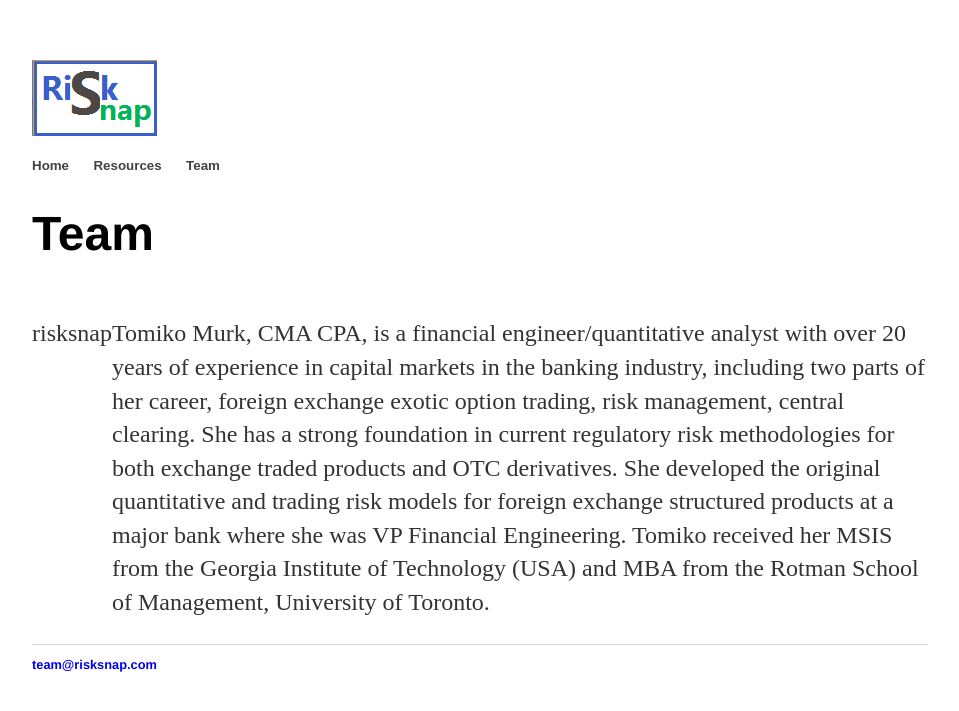
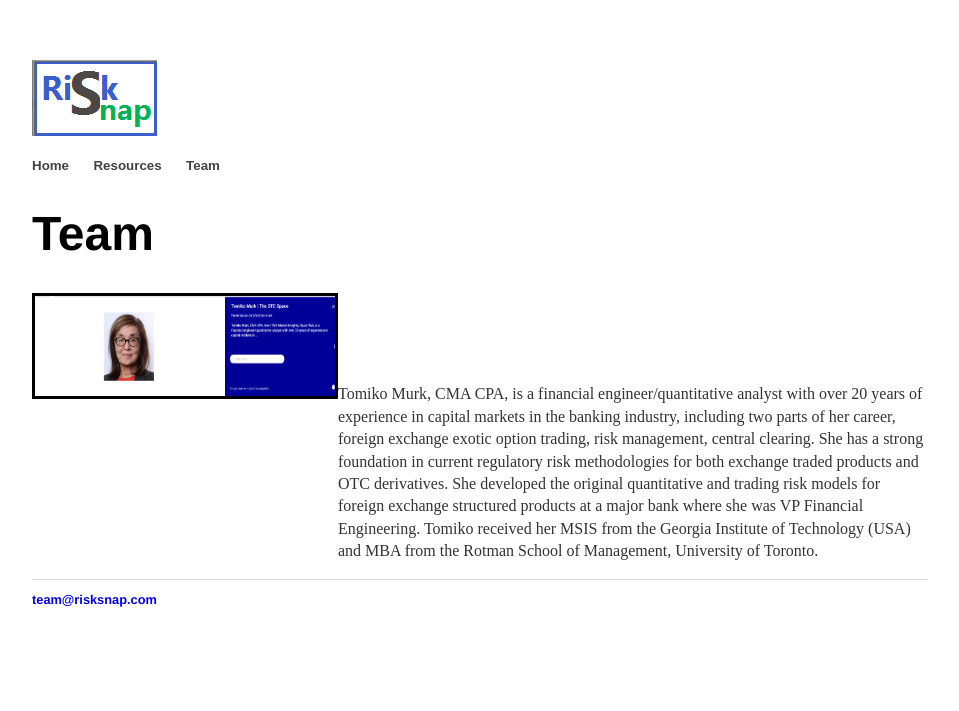
Before and after one commit to risksnap/RiskSnap, a Jekyll site: the page built from team/index.html, in a window 1280 px wide. Shown: the top 711 px of the page, without its empty margins (160-1119 px from the left). Built offline with Jekyll 4.4.1, drawn with Linux system fonts in a browser that asks for light colours.

Commit message:
Update team page

```diff
--- a/css/main.css
+++ b/css/main.css
@@ -26,7 +26,7 @@ h1 {
     font-family:'Helvetica', 'Arial', 'Sans-Serif';
 }
 p {
-    font-size: 1.5em;
+    font-size: 1em;
     line-height: 1.4em;
     color: #333;
 }
--- a/team/index.html
+++ b/team/index.html
@@ -6,8 +6,8 @@ layout: default
 
     <div class="table">
             <div class="table-row">
-                <div class="table-body-cell"><p>risksnap</p>
-            <!-- img alt="risksnap-icon" src="/images/TomikoMurk.png" / -->
+                <div class="table-body-cell">
+            <img alt="risksnap-icon" src="/images/TomikoMurk.png" border=3 height=100 width=300/>
                 </div>
                 <div class="table-body-cell">
     <p>Tomiko Murk, CMA CPA, is a financial engineer/quantitative analyst with over 20 years of
```
